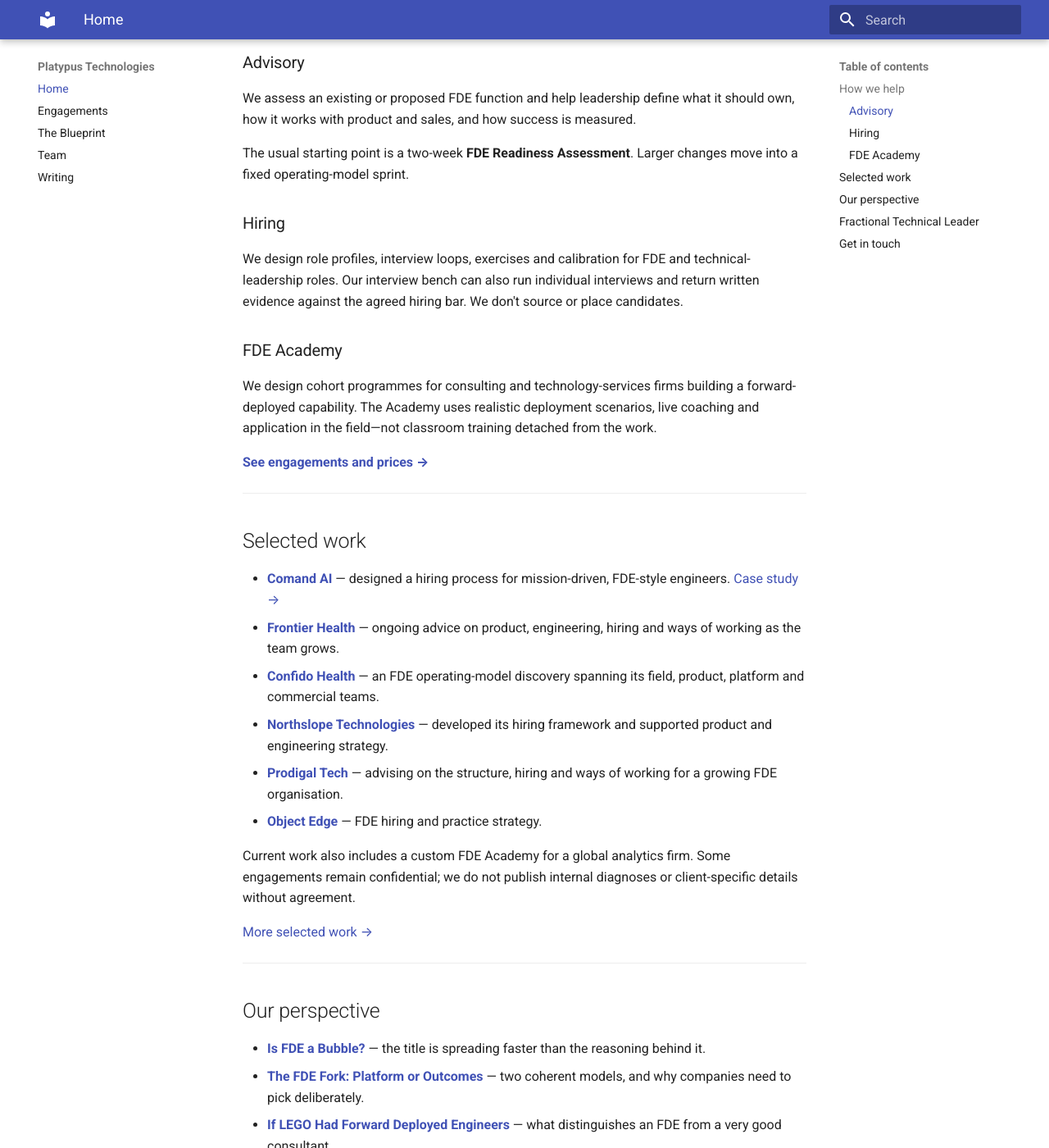
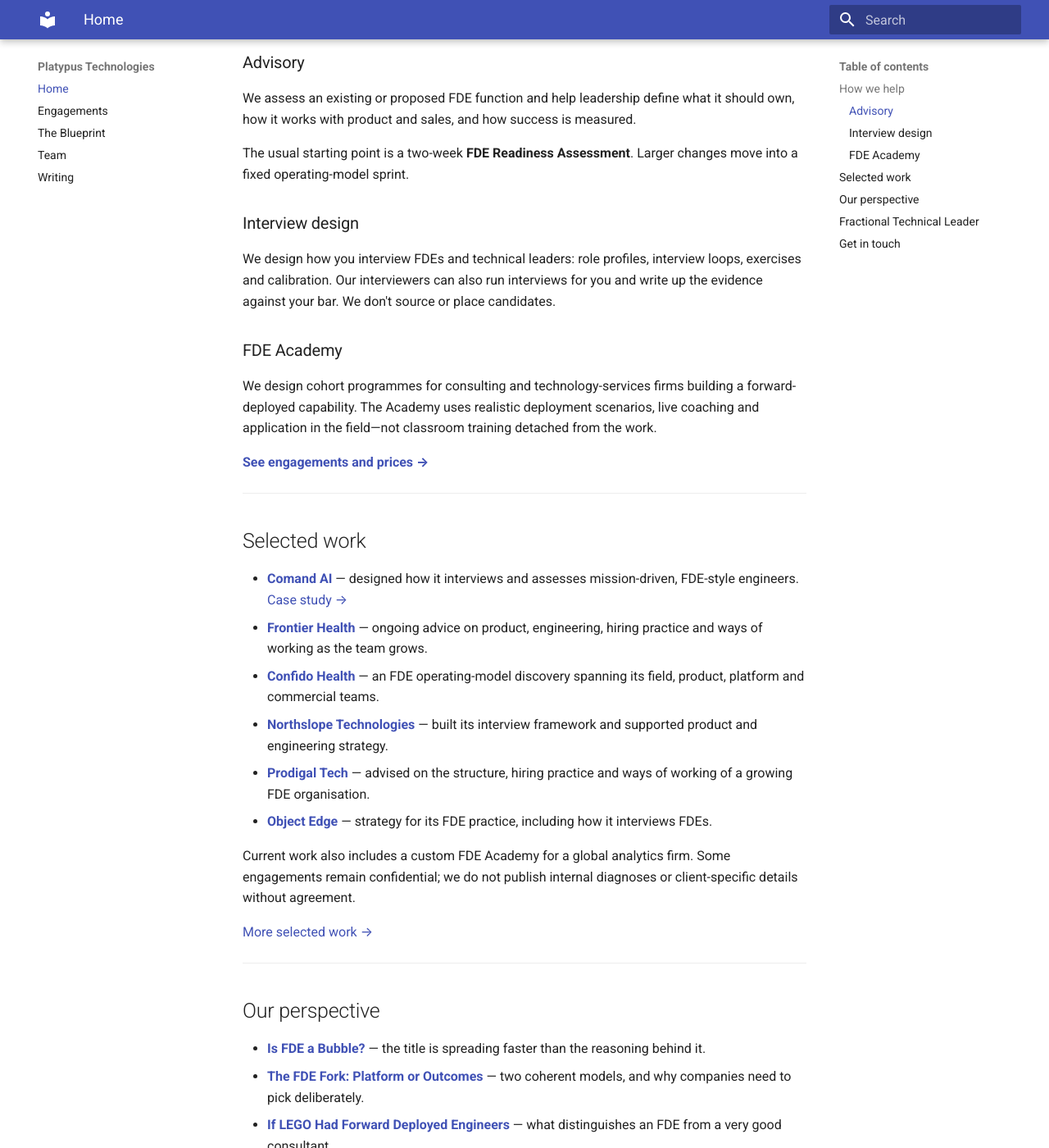
Before and after one commit to anjor/platypus-website, an MkDocs documentation site: the page built from docs/index.md, in a window 1280 px wide and 1400 px high, scrolled down 571 px. Shown: the whole window at 82% size. Built offline with MkDocs 1.6.1 and Material for MkDocs 9.7.7, drawn with Linux system fonts in a browser that asks for light colours; some of the changed text lies outside the part shown.

Commit message:
Reword hiring copy so it doesn't read as recruiting
Rename the Hiring service to Interview design and describe it as designing
and running interviews. Reword client lines, the team page and the
Fractional Technical Leader section the same way.

```diff
--- a/docs/fde-advisory.md
+++ b/docs/fde-advisory.md
@@ -1,3 +1,3 @@
 # FDE Advisory
 
-Our current advisory, hiring and Academy work is described on the [Engagements page](engagements.md).
+Our current advisory, interview design and Academy work is described on the [Engagements page](engagements.md).
--- a/docs/index.md
+++ b/docs/index.md
@@ -4,7 +4,7 @@
 
 Forward Deployed Engineering is not a standard org chart. Depending on the product and business model, it can be a product-discovery function, a way to deliver complex customer outcomes, or simply the wrong answer.
 
-Platypus helps leaders make that choice, then put the operating model, hiring system and training around it.
+Platypus helps leaders make that choice. Then we help them set up the operating model, interview process and training to match.
 
 !!! tip "Featured in The Pragmatic Engineer"
 
@@ -20,9 +20,9 @@
 
 The usual starting point is a two-week **FDE Readiness Assessment**. Larger changes move into a fixed operating-model sprint.
 
-### Hiring
+### Interview design
 
-We design role profiles, interview loops, exercises and calibration for FDE and technical-leadership roles. Our interview bench can also run individual interviews and return written evidence against the agreed hiring bar. We don't source or place candidates.
+We design how you interview FDEs and technical leaders: role profiles, interview loops, exercises and calibration. Our interviewers can also run interviews for you and write up the evidence against your bar. We don't source or place candidates.
 
 ### FDE Academy
 
@@ -34,12 +34,12 @@
 
 ## Selected work
 
-- **[Comand AI](https://www.comand.ai/)** — designed a hiring process for mission-driven, FDE-style engineers. [Case study →](https://anjor.xyz/writing/2024/12/12/hiring-for-a-mission-driven-early-stage-startup/)
-- **[Frontier Health](https://frontierhealth.ai/)** — ongoing advice on product, engineering, hiring and ways of working as the team grows.
+- **[Comand AI](https://www.comand.ai/)** — designed how it interviews and assesses mission-driven, FDE-style engineers. [Case study →](https://anjor.xyz/writing/2024/12/12/hiring-for-a-mission-driven-early-stage-startup/)
+- **[Frontier Health](https://frontierhealth.ai/)** — ongoing advice on product, engineering, hiring practice and ways of working as the team grows.
 - **[Confido Health](https://www.confido.health/)** — an FDE operating-model discovery spanning its field, product, platform and commercial teams.
-- **[Northslope Technologies](https://www.northslopetech.com/)** — developed its hiring framework and supported product and engineering strategy.
-- **[Prodigal Tech](https://www.prodigaltech.com/)** — advising on the structure, hiring and ways of working for a growing FDE organisation.
-- **[Object Edge](https://www.objectedge.com/)** — FDE hiring and practice strategy.
+- **[Northslope Technologies](https://www.northslopetech.com/)** — built its interview framework and supported product and engineering strategy.
+- **[Prodigal Tech](https://www.prodigaltech.com/)** — advised on the structure, hiring practice and ways of working of a growing FDE organisation.
+- **[Object Edge](https://www.objectedge.com/)** — strategy for its FDE practice, including how it interviews FDEs.
 
 Current work also includes a custom FDE Academy for a global analytics firm. Some engagements remain confidential; we do not publish internal diagnoses or client-specific details without agreement.
 
@@ -59,7 +59,7 @@
 
 ## Fractional Technical Leader
 
-For a small number of early-stage companies, we act as the first senior technical presence: building an MVP, hiring the founding team, establishing ways of working and advising the founder as the company grows.
+For a small number of early-stage companies, we act as the first senior technical presence: building an MVP, setting up how the first engineers are hired, establishing ways of working and advising the founder as the company grows.
 
 Retainers start at **£20,000 a month** and are scoped individually.
 
```
Also changed, not shown: docs/case-notes/index.md (+5 -5 lines), docs/engagements.md (+7 -7 lines), docs/team.md (+3 -3 lines).
